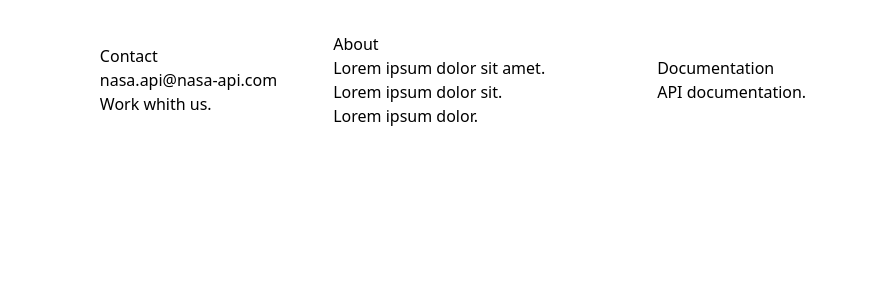
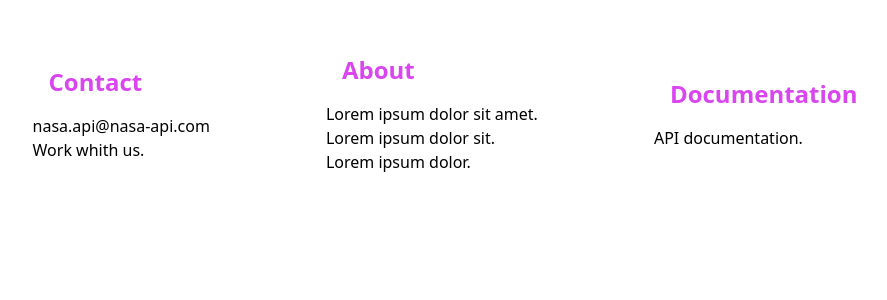
Before and after one commit to DanielGamma/nasa_project_blue, a React (Create React App) app: page / in a window 1280 px wide. Shown: the top 300 px of the page, without its empty margins (187-1074 px from the left). Built offline with nearby package versions, Linux system fonts and the light colour scheme.

Commit message:
feature footer

```diff
--- a/src/components/Footer/Footer.jsx
+++ b/src/components/Footer/Footer.jsx
@@ -1,27 +1,28 @@
 export default function Footer() {
     return (
         <>
-            <div className= "flex gap-14 justify-center items-center p-8">
+            <div className="flex gap-14 justify-center items-center p-8">
                 <div>
-                    <h1 className="decoration-fuchsia-50">Contact</h1>
-                    <p>nasa.api@nasa-api.com</p>
-                    <p>Work whith us.</p>
+                    <p className="text-fuchsia-500 text-2xl p-4 mt-1.5 font-semibold">Contact</p>
+                    <p className="font-medium">nasa.api@nasa-api.com</p>
+                    <p className="font-medium">Work whith us.</p>
                 </div>
 
+                <div className="text-fuchsia-500 h-8 w-1" ></div>
 
                 <div>
-                    <h2>About</h2>
-                    <p>Lorem ipsum dolor sit amet.</p>
-                    <p>Lorem ipsum dolor sit.</p>
-                    <p>Lorem ipsum dolor.</p>
+                    <p className="text-fuchsia-500 text-2xl p-4 mt-1.5 font-semibold">About</p>
+                    <p className="font-medium">Lorem ipsum dolor sit amet.</p>
+                    <p className="font-medium">Lorem ipsum dolor sit.</p>
+                    <p className="font-medium">Lorem ipsum dolor.</p>
 
                 </div>
 
-                <div></div>
+                <div className="text-fuchsia-500 h-8 w-1" ></div>
 
                 <div>
-                    <h3>Documentation</h3>
-                    <p>API documentation.</p>
+                    <p className="text-fuchsia-500 text-2xl p-4 mt-1.5 font-semibold">Documentation</p>
+                    <p className="font-medium">API documentation.</p>
 
                 </div>
             </div>
```
